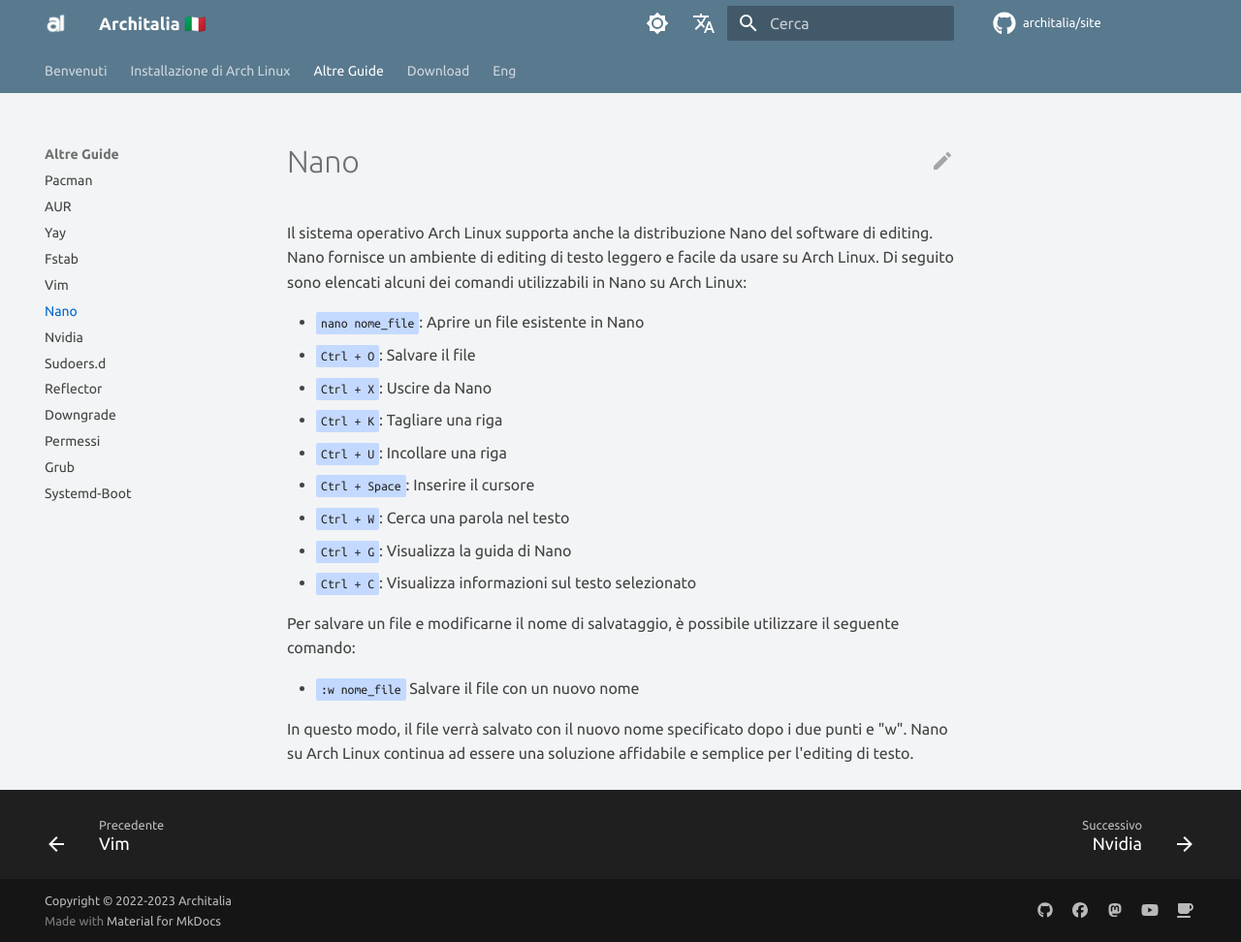
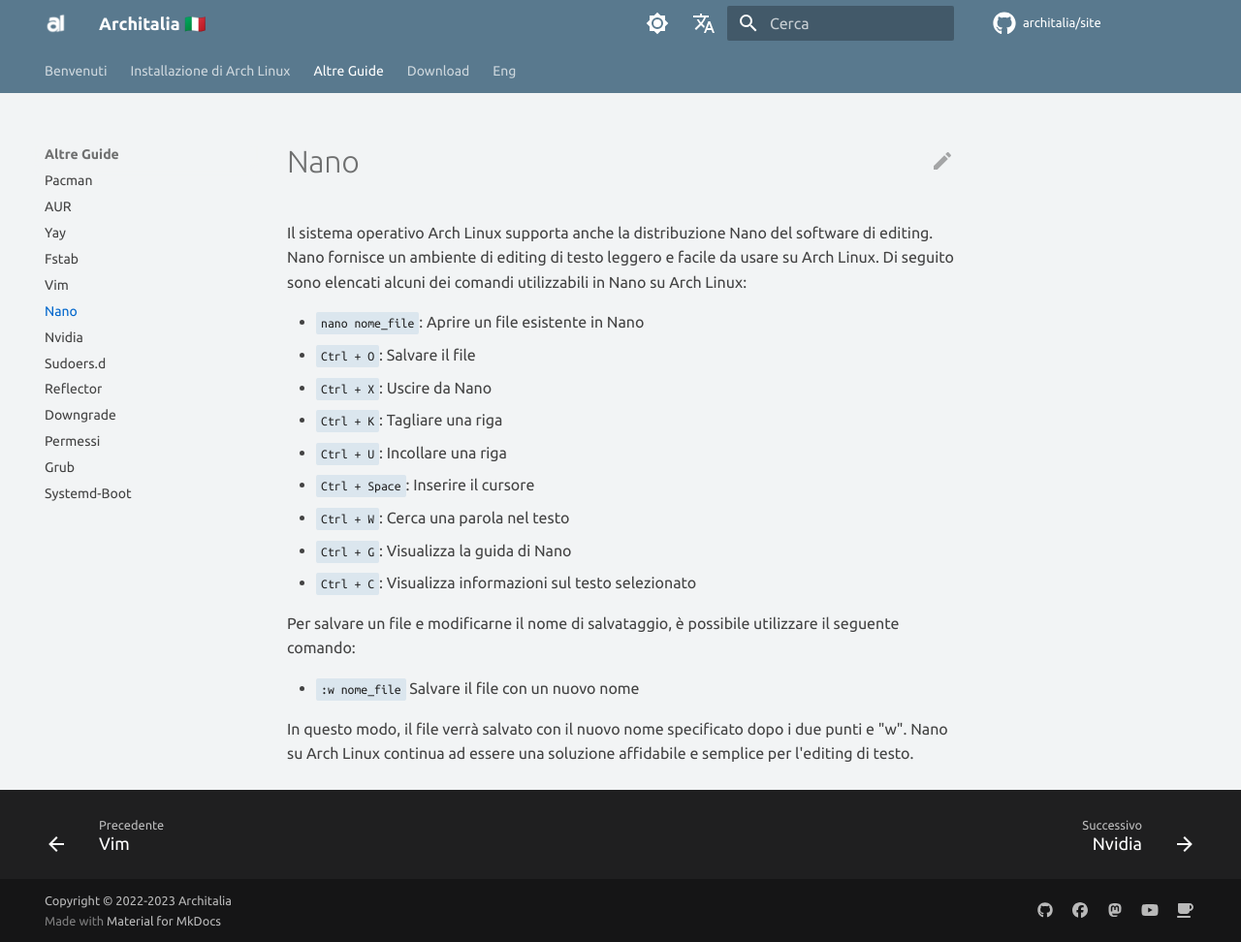
Before and after one commit to ArchItalia/site, an MkDocs documentation site: the page built from docs/Altre-Guide/nano.md, in a window 1280 px wide and 972 px high. Shown: the whole window at 97% size. Built offline with MkDocs 1.6.1 and Material for MkDocs 9.7.7, drawn with Linux system fonts in a browser that asks for light colours; comment, search, counter and statistics services are not loaded; the version menu is left out.

Commit message:
Update extra.css

```diff
--- a/docs/stylesheets/extra.css
+++ b/docs/stylesheets/extra.css
@@ -4,7 +4,7 @@
   --md-primary-fg-color:#59798e;
   --md-default-fg-color:#434343;
   --md-default-bg-color:#f2f4f5;
-  --md-code-bg-color:#c4d9ff;
+  --md-code-bg-color:#dbe6ee; /*#c4d9ff;*/
   --md-code-fg-color:#222;
   --md-typeset-a-color:#06c;
   --md-typeset-color:#434343;
```
